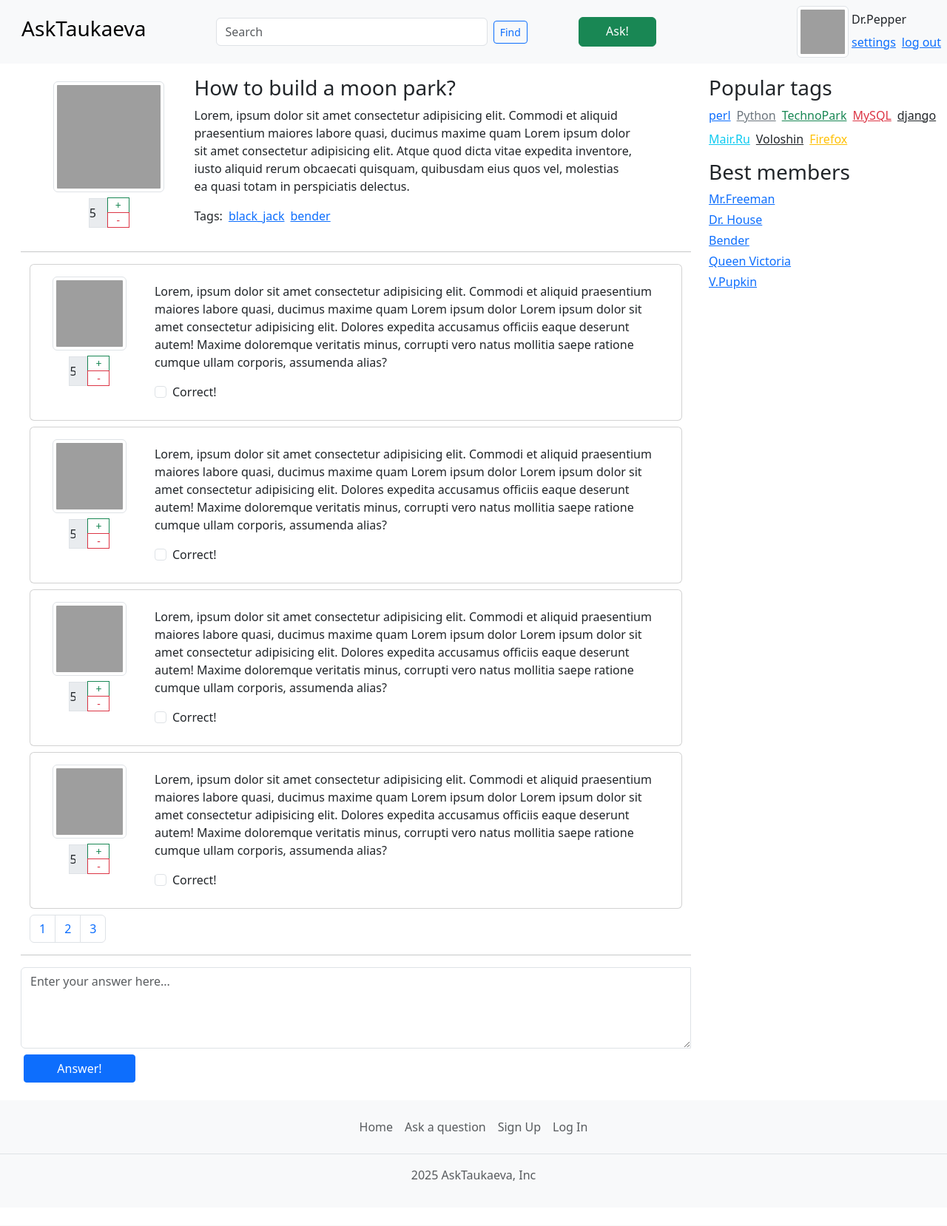
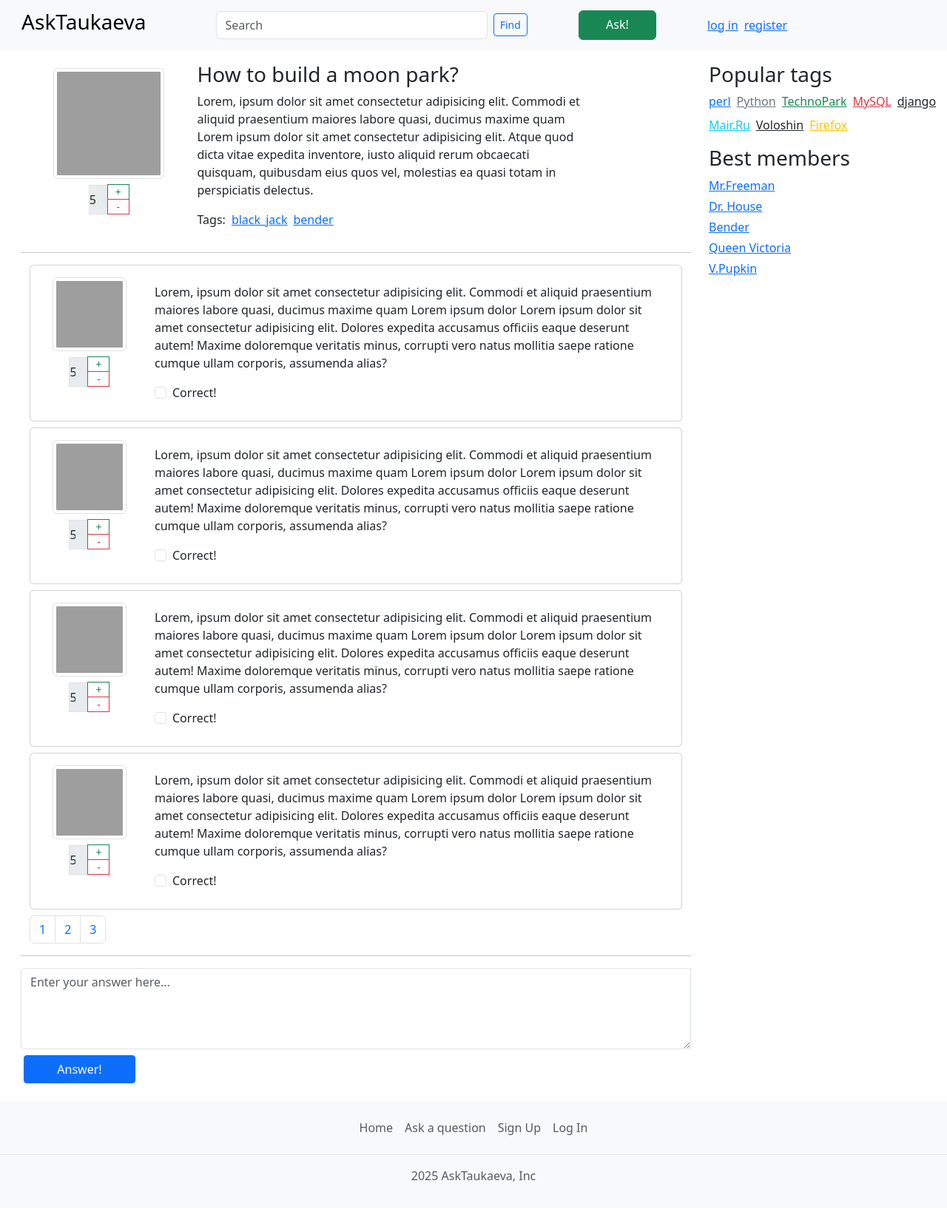
Before and after one commit to sofit-ta/ask_service, a Django app: page /question/ in a window 1280 px wide. Shown: the whole page at 74% size. Before the commit the page ends 1597 px from the top, so only its background shows below. Run offline with Django 5.2, Linux system fonts and the light colour scheme; some libraries are stand-ins or nearby versions; grey boxes are pictures that could not be loaded.

Commit message:
minor fixes in templates

```diff
--- a/templates/base.html
+++ b/templates/base.html
@@ -22,7 +22,7 @@
 
         <a href="/ask" class="btn btn-success col-md-1 px-2" style="height: 40px;" type="submit">Ask!</a>
 
-        {% if not user.is_authenticated %}
+        {% if user.is_authenticated %}
         <div class="d-flex col-md-3 align-items-center justify-content-end" role="account_content">
           <img src="..." alt="account image" class="img-thumbnail me-1" style="width: 70px; height: 70px;">
           <div class="d-flex flex-column" role="account_info">
--- a/templates/question.html
+++ b/templates/question.html
@@ -4,7 +4,7 @@
 <div role="opened_question" class="container-fluid mt-2 align-items-center justify-content-start">
     <div class="p-2 mb-4" role="question_card">
         <div class="row g-0">
-            <div class="d-flex flex-column align-items-center col-md-3 mt-2 me-1">
+            <div class="d-flex flex-column align-items-center col-md-3 mt-2 me-2">
                 <img src="..." class="img-thumbnail" alt="Question icon" style="width: 150px; height: 150px;">
                 <form class="d-flex align-items-stretch mt-2">
                     <input type="number" class="form-control text-center px-0" value="5" disabled
@@ -24,7 +24,7 @@
                 </form>
             </div>
 
-            <div class="col-md-8">
+            <div class="col-md-7">
                 <div class="card-body">
                     <h3 class="card-title mb-2">How to build a moon park?</h3>
                     <p class="card-text">Lorem, ipsum dolor sit amet consectetur adipisicing elit. Commodi et
```
